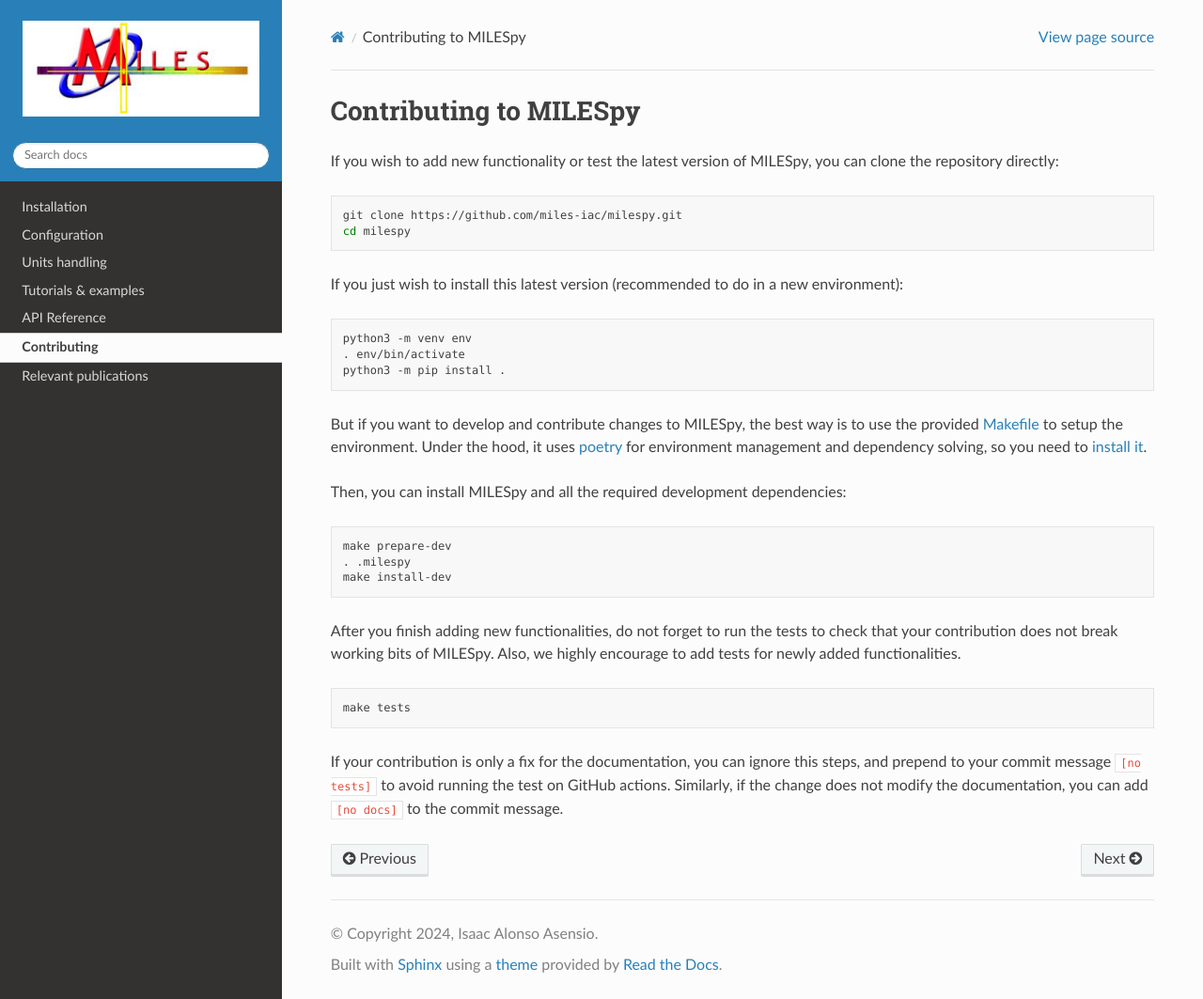
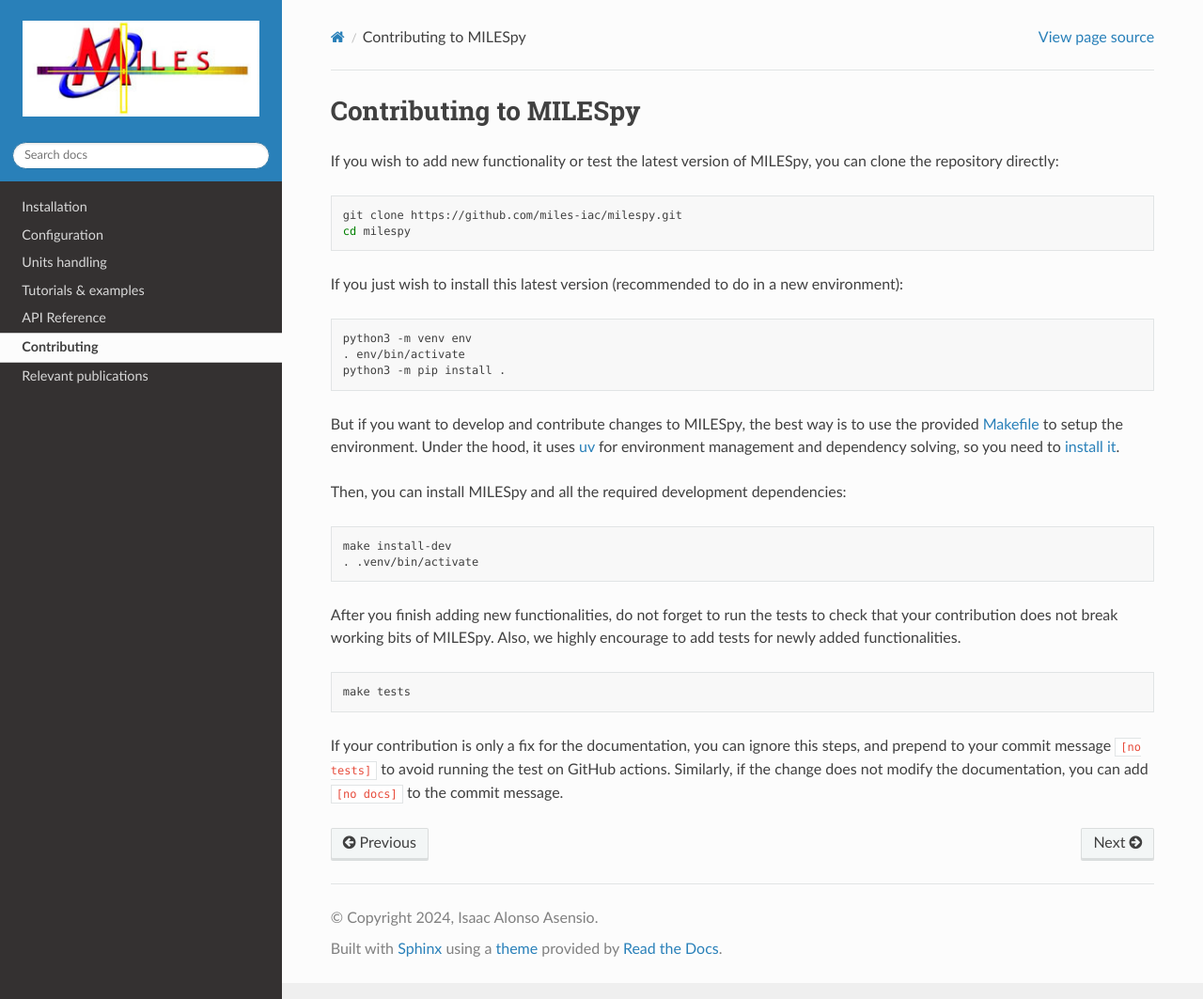
Before and after one commit to miles-iac/milespy, a Sphinx documentation site: the page built from docs/development.rst, in a window 1280 px wide and 1063 px high. Shown: the whole window at 94% size. Built offline with Sphinx 7.4.7 and the Read the Docs theme 3.1.0, drawn with Linux system fonts in a browser that asks for light colours.

Commit message:
Update dev docs to use uv

```diff
--- a/docs/development.rst
+++ b/docs/development.rst
@@ -24,17 +24,16 @@ But if you want to develop and contribute changes to MILESpy, the
 best way is to use the provided
 `Makefile <https://github.com/miles-iac/milespy/blob/main/Makefile>`_
 to setup the environment.
-Under the hood, it uses `poetry <https://python-poetry.org/>`_
+Under the hood, it uses `uv <https://docs.astral.sh/uv/>`_
 for environment management and dependency solving, so you need to
-`install it <https://python-poetry.org/docs/#installation>`_.
+`install it <https://docs.astral.sh/uv/getting-started/installation/>`_.
 
 Then, you can install MILESpy and all the required development dependencies:
 
 .. code-block:: bash
 
-  make prepare-dev
-  . .milespy
   make install-dev
+  . .venv/bin/activate
 
 After you finish adding new functionalities, do not forget to run the tests
 to check that your contribution does not break working bits of MILESpy. Also,
```
